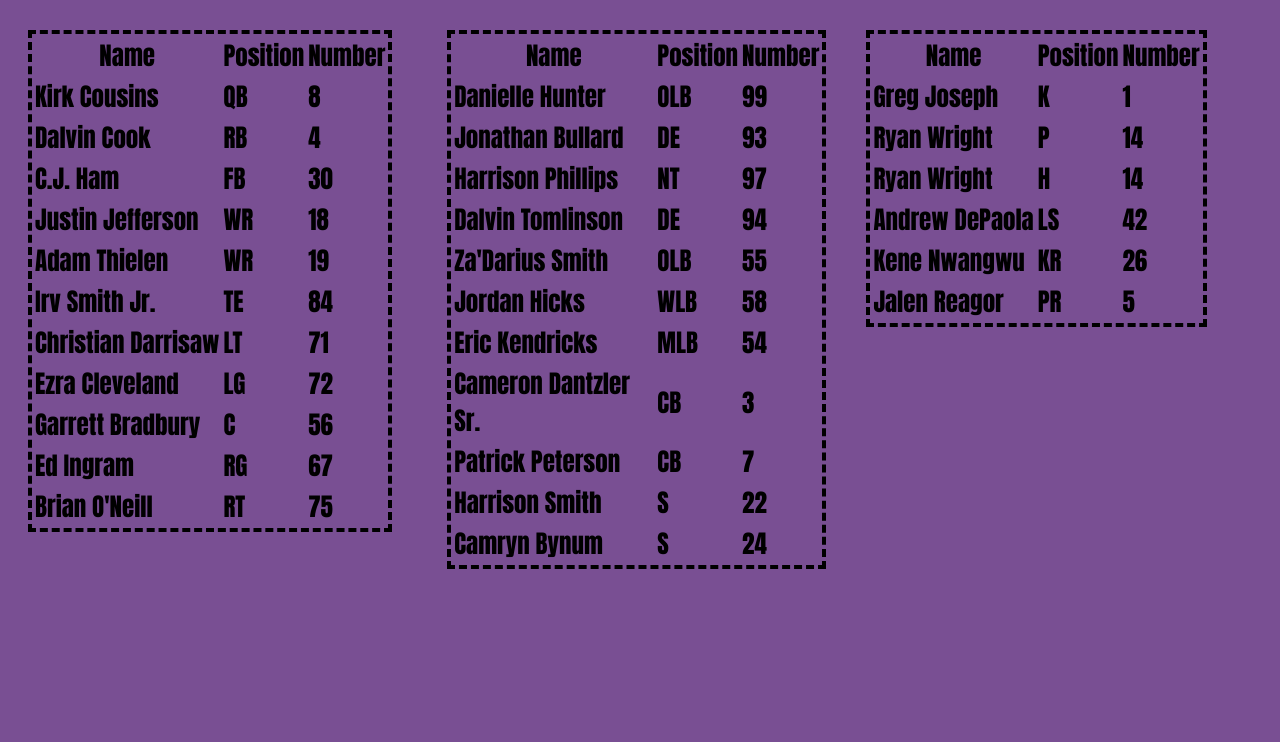
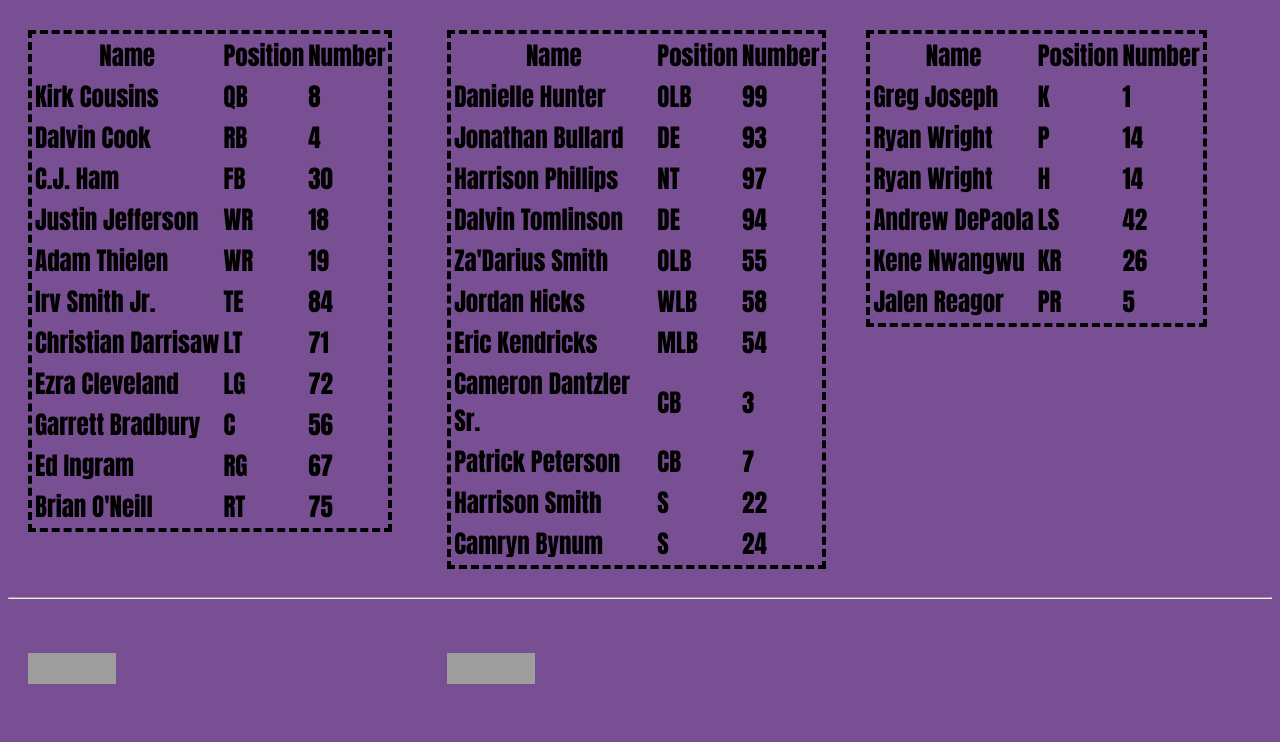
Before and after one commit to stevenceballos/stevenceballos.github.io, a plain HTML site: page index.html in a window 1280 px wide. Shown: the part 2205-2947 px from the top of the page. Before the commit the page ends 2802 px from the top, so only its background shows below. Drawn offline with Linux system fonts and the light colour scheme; grey boxes are pictures that could not be loaded.

Commit message:
Update index.html

```diff
--- a/index.html
+++ b/index.html
@@ -337,5 +337,27 @@ September 7, 2022 at 5:16 PM
              </table>
           </div>
         </div>
+        <hr>
+        <!-- Here are the hyperlinks for the validation site images. Set up using the classes row and column to have them side by side-->
+        <div class="row">
+            <div class="column">
+               <p>
+                  <a href="http://jigsaw.w3.org/css-validator/check/referer">
+                      <img style="border:0;width:88px;height:31px"
+                          src="http://jigsaw.w3.org/css-validator/images/vcss"
+                          alt="Valid CSS!" />
+                  </a>
+              </p>
+            </div>
+            <div class="column">
+               <p>
+                  <a href="http://jigsaw.w3.org/css-validator/check/referer">
+                      <img style="border:0;width:88px;height:31px"
+                          src="http://jigsaw.w3.org/css-validator/images/vcss-blue"
+                          alt="Valid CSS!" />
+                  </a>
+               </p>
+            </div>
+        </div>
     </body>
 </html>
```
